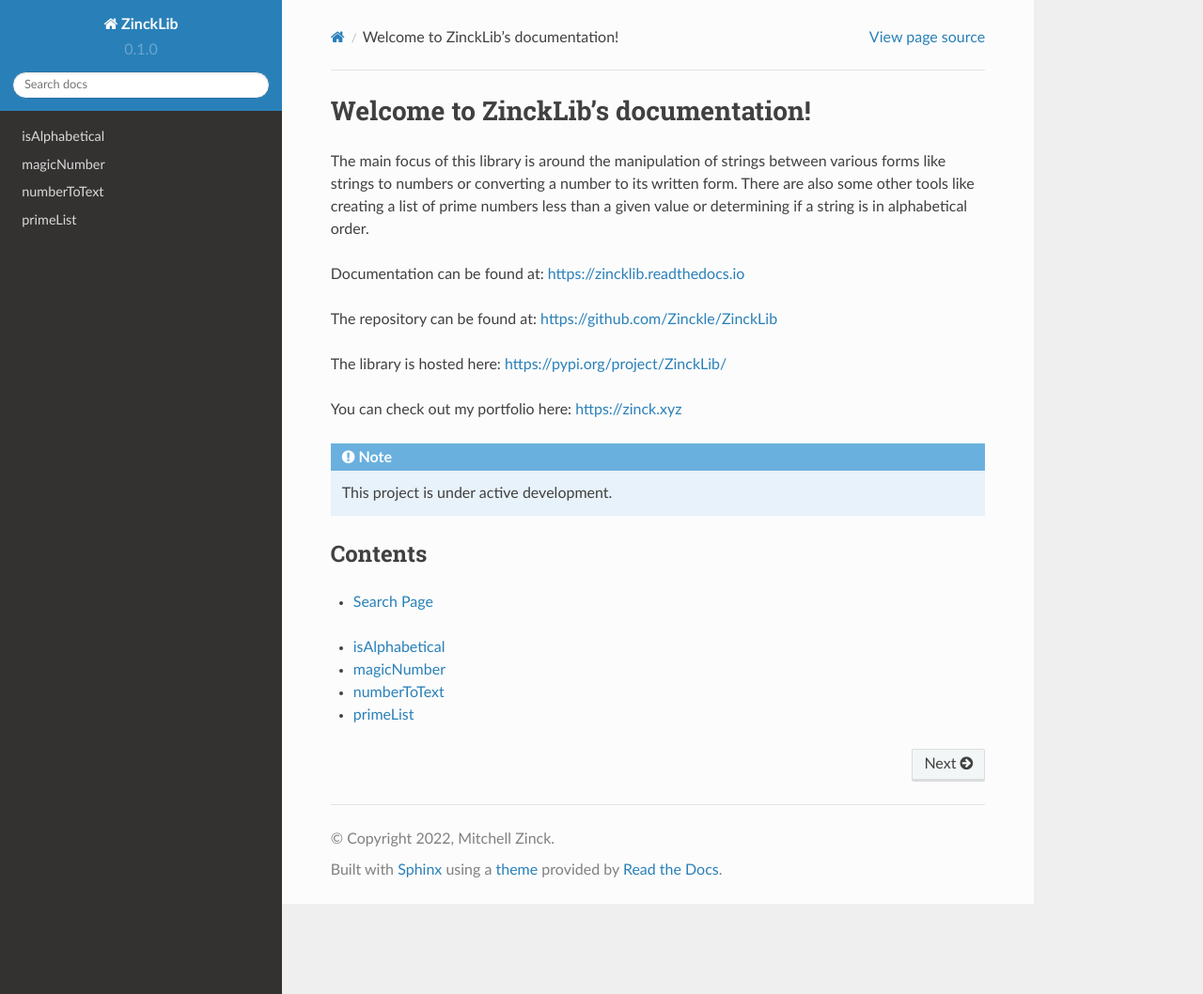
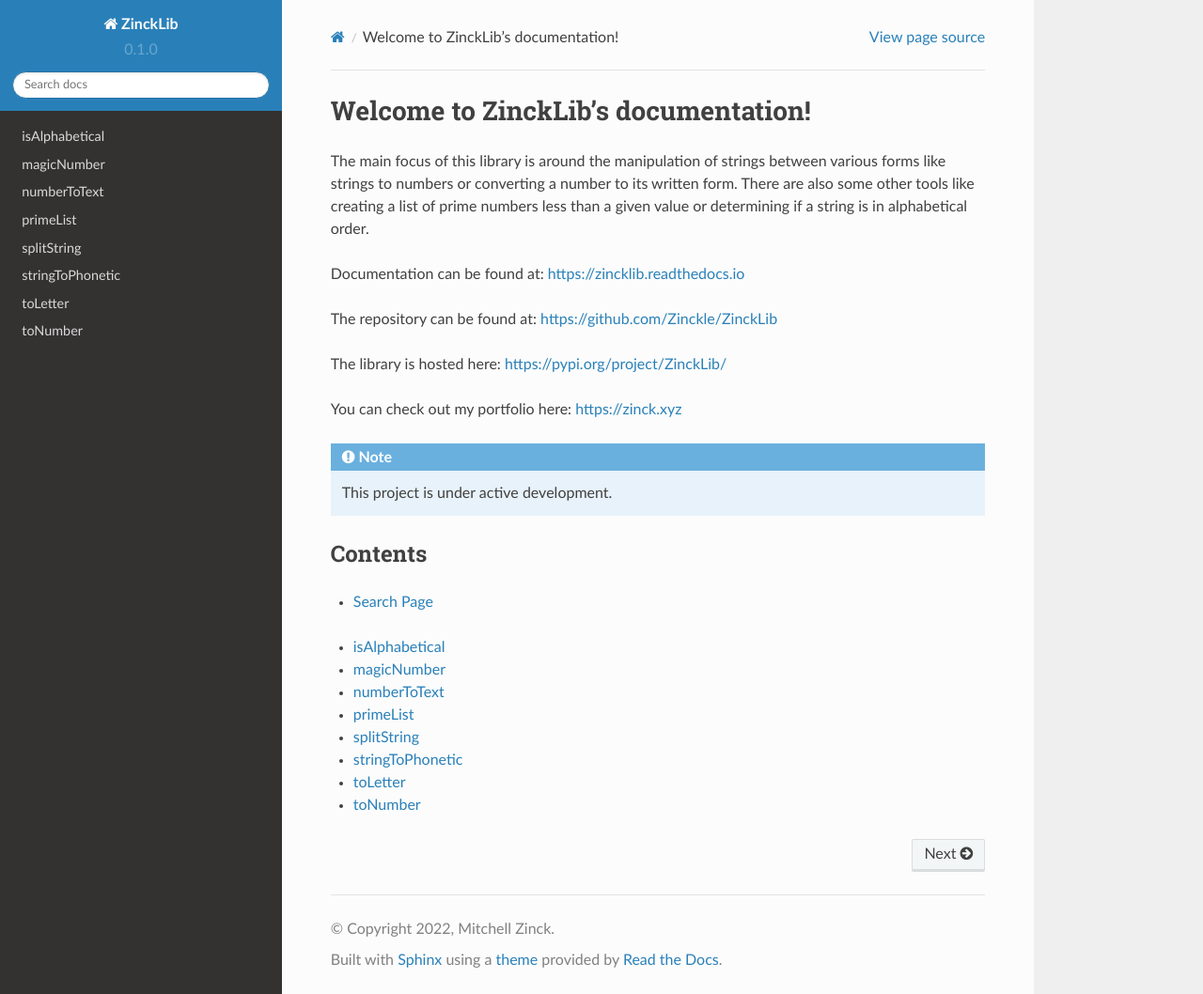
Before and after one commit to Zinckle/ZinckLib, a Sphinx documentation site: the page built from docs/index.rst, in a window 1280 px wide and 1058 px high. Shown: the whole window at 94% size. Built offline with Sphinx 7.4.7 and the Read the Docs theme 2.0.0, drawn with Linux system fonts in a browser that asks for light colours.

Commit message:
added the last few modules that were not added yet

```diff
--- a/docs/index.rst
+++ b/docs/index.rst
@@ -25,3 +25,7 @@
    magicNumber
    numberToText
    primeList
+   splitString
+   stringToPhonetic
+   toLetter
+   toNumber
--- /dev/null
+++ b/docs/splitString.rst
@@ -0,0 +1,4 @@
+splitString
+===========
+.. automodule:: src.ZinckLib.splitString
+    :members:
--- /dev/null
+++ b/docs/stringToPhonetic.rst
@@ -0,0 +1,4 @@
+stringToPhonetic
+================
+.. automodule:: src.ZinckLib.stringToPhonetic
+    :members:
--- /dev/null
+++ b/docs/toLetter.rst
@@ -0,0 +1,4 @@
+toLetter
+================
+.. automodule:: src.ZinckLib.toLetter
+    :members:
--- /dev/null
+++ b/docs/toNumber.rst
@@ -0,0 +1,4 @@
+toNumber
+========
+.. automodule:: src.ZinckLib.toNumber
+    :members:
```
Also changed, not shown: 1 other file.
